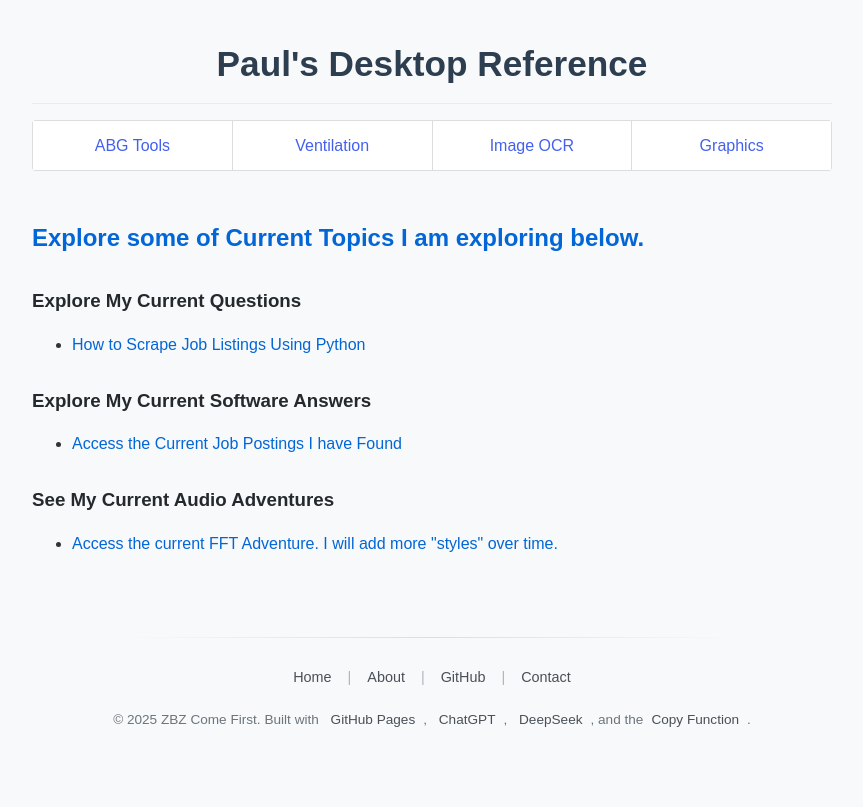
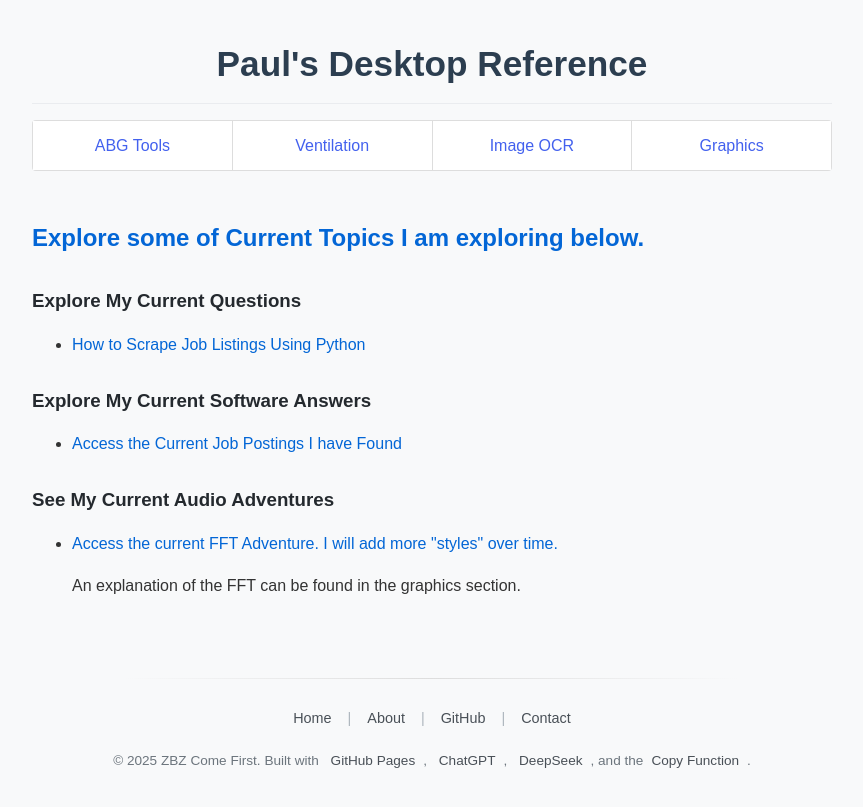
Before and after one commit to ZBZFirst/info, a Jekyll site: the page built from index.md, in a window 1280 px wide. Shown: the top 807 px of the page, without its empty margins (208-1071 px from the left). Built offline with Jekyll 4.4.1, drawn with Linux system fonts in a browser that asks for light colours.

Commit message:
Update index.md

```diff
--- a/index.md
+++ b/index.md
@@ -19,4 +19,5 @@ title: Paul's Desktop Reference
 <h3>See My Current Audio Adventures</h3>
 <ul>
     <li><a href="FFT.html" title="Curated job listings scraped programmatically">Access the current FFT Adventure. I will add more "styles" over time.</a></li>
+    <p>An explanation of the FFT can be found in the graphics section.</p>
 </ul>
```
